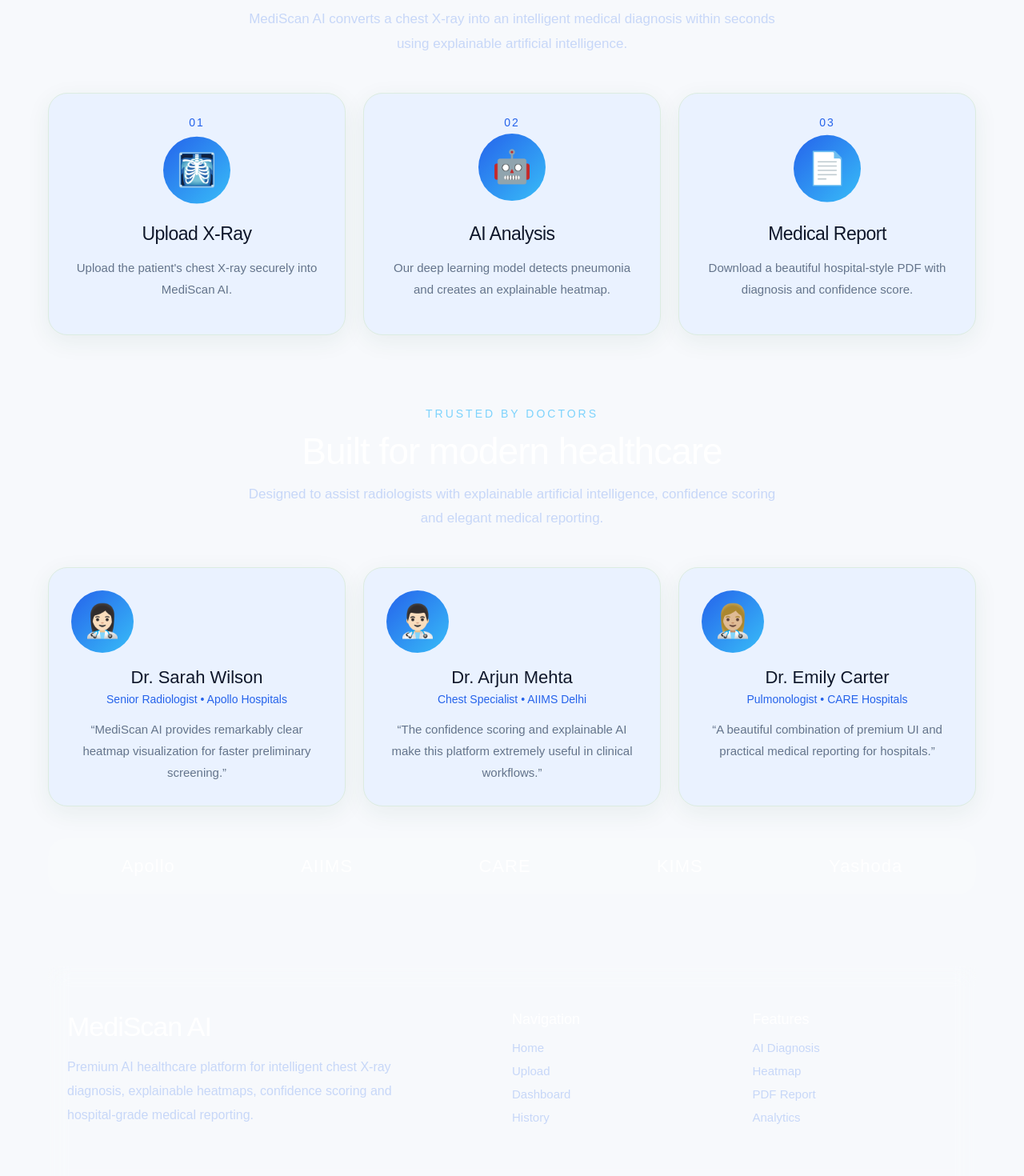
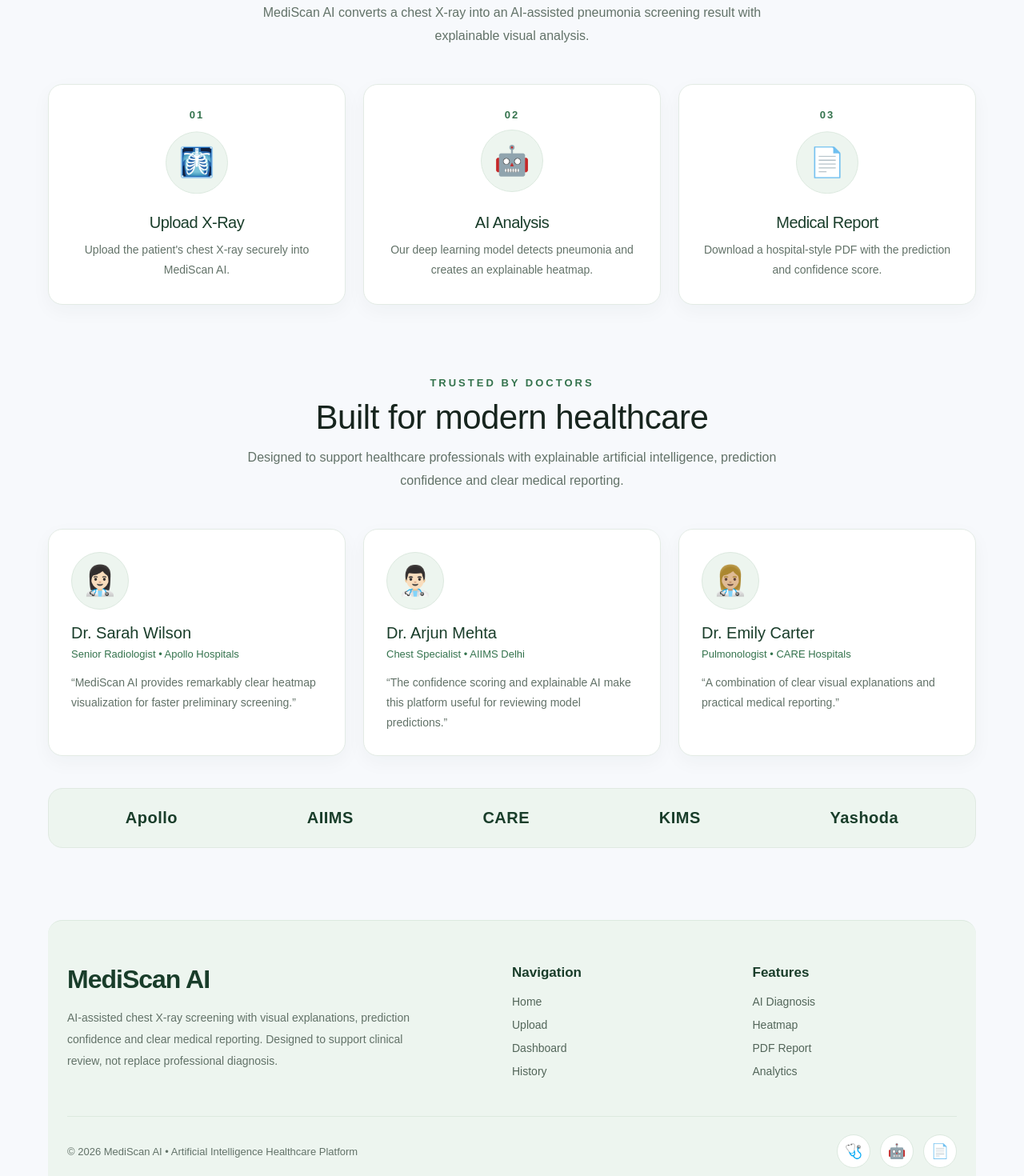
Before and after one commit to anikethreddy-sudo/MediScanAi, a React (Vite) app: page / in a window 1280 px wide. Shown: the part 1320-2790 px from the top of the page at 80% size. Built offline with nearby package versions, Linux system fonts and the light colour scheme; no server answers.

Commit message:
Fix home page section text contrast and styling

```diff
--- a/src/components/Footer.jsx
+++ b/src/components/Footer.jsx
@@ -1,3 +1,4 @@
+
 import { useNavigate } from "react-router-dom";
 
 export default function Footer() {
@@ -6,163 +7,172 @@ export default function Footer() {
   return (
     <>
       <style>{`
-        .footer{
-          margin-top:90px;
-          background:rgba(255,255,255,.05);
-          backdrop-filter:blur(12px);
-          border-top:1px solid rgba(255,255,255,.08);
+        .footer-section {
+          margin-top: 90px;
+          background: #edf5ef;
+          border-top: 1px solid #dce9df;
+          border-radius: 18px 18px 0 0;
+          color: #17251e;
         }
 
-        .footerContainer{
-          max-width:1450px;
-          margin:auto;
-          padding:55px 24px 30px;
+        .footer-container {
+          max-width: 1450px;
+          margin: auto;
+          padding: 55px 24px 30px;
         }
 
-        .top{
-          display:grid;
-          grid-template-columns:2fr 1fr 1fr;
-          gap:45px;
+        .footer-top {
+          display: grid;
+          grid-template-columns: 2fr 1fr 1fr;
+          gap: 45px;
         }
 
-        .brand{
-          color:white;
-          font-size:34px;
-          font-weight:300;
-          letter-spacing:-1px;
+        .footer-brand {
+          color: #193d2a;
+          font-size: 32px;
+          font-weight: 600;
+          letter-spacing: -1px;
         }
 
-        .desc{
-          color:#C7D7F8;
-          line-height:1.9;
-          font-size:16px;
-          font-weight:300;
-          margin-top:16px;
-          max-width:430px;
+        .footer-desc {
+          color: #627268;
+          line-height: 1.9;
+          font-size: 14px;
+          margin-top: 16px;
+          max-width: 430px;
         }
 
-        .heading{
-          color:white;
-          font-size:18px;
-          font-weight:300;
-          margin-bottom:16px;
+        .footer-heading {
+          color: #193d2a;
+          font-size: 17px;
+          font-weight: 600;
+          margin-bottom: 18px;
         }
 
-        .link{
-          color:#C7D7F8;
-          margin-bottom:12px;
-          font-size:15px;
-          font-weight:300;
-          cursor:pointer;
-          transition:.25s;
+        .footer-link {
+          color: #53665a;
+          margin-bottom: 13px;
+          font-size: 14px;
+          cursor: pointer;
+          transition: .25s;
+          width: fit-content;
         }
 
-        .link:hover{
-          color:#38BDF8;
-          transform:translateX(4px);
+        .footer-link:hover {
+          color: #34734d;
+          transform: translateX(4px);
         }
 
-        .bottom{
-          margin-top:35px;
-          padding-top:20px;
-          border-top:1px solid rgba(255,255,255,.08);
-          display:flex;
-          justify-content:space-between;
-          align-items:center;
-          flex-wrap:wrap;
+        .footer-bottom {
+          margin-top: 35px;
+          padding-top: 22px;
+          border-top: 1px solid #dce9df;
+          display: flex;
+          justify-content: space-between;
+          align-items: center;
+          flex-wrap: wrap;
+          gap: 18px;
         }
 
-        .copy{
-          color:#9FB7E8;
-          font-size:14px;
-          font-weight:300;
+        .footer-copy {
+          color: #627268;
+          font-size: 13px;
         }
 
-        .social{
-          display:flex;
-          gap:12px;
+        .footer-social {
+          display: flex;
+          gap: 12px;
         }
 
-        .icon{
-          width:44px;
-          height:44px;
-          border-radius:50%;
-          background:rgba(255,255,255,.08);
-          display:flex;
-          align-items:center;
-          justify-content:center;
-          font-size:18px;
-          cursor:pointer;
-          transition:.3s;
+        .footer-icon {
+          width: 42px;
+          height: 42px;
+          border-radius: 50%;
+          background: #ffffff;
+          border: 1px solid #dce9df;
+          display: flex;
+          align-items: center;
+          justify-content: center;
+          font-size: 18px;
+          cursor: pointer;
+          transition: .3s;
         }
 
-        .icon:hover{
-          background:#2563EB;
-          transform:translateY(-5px);
+        .footer-icon:hover {
+          background: #34734d;
+          transform: translateY(-4px);
         }
 
-        @media(max-width:900px){
-          .top{
-            grid-template-columns:1fr;
+        @media(max-width: 900px) {
+          .footer-top {
+            grid-template-columns: 1fr;
+            gap: 30px;
           }
 
-          .bottom{
-            justify-content:center;
-            text-align:center;
-            gap:18px;
+          .footer-bottom {
+            justify-content: center;
+            text-align: center;
           }
         }
       `}</style>
 
-      <footer className="footer">
-        <div className="footerContainer">
-
-          <div className="top">
+      <footer className="footer-section">
+        <div className="footer-container">
+          <div className="footer-top">
 
             <div>
-              <div className="brand">MediScan AI</div>
+              <div className="footer-brand">MediScan AI</div>
 
-              <p className="desc">
-                Premium AI healthcare platform for intelligent chest X-ray
-                diagnosis, explainable heatmaps, confidence scoring and
-                hospital-grade medical reporting.
+              <p className="footer-desc">
+                AI-assisted chest X-ray screening with visual
+                explanations, prediction confidence and clear
+                medical reporting. Designed to support clinical
+                review, not replace professional diagnosis.
               </p>
             </div>
 
             <div>
-              <div className="heading">Navigation</div>
+              <div className="footer-heading">Navigation</div>
 
-              <div className="link" onClick={()=>navigate("/")}>Home</div>
-              <div className="link" onClick={()=>navigate("/upload")}>Upload</div>
-              <div className="link" onClick={()=>navigate("/dashboard")}>Dashboard</div>
-              <div className="link" onClick={()=>navigate("/history")}>History</div>
+              <div className="footer-link" onClick={() => navigate("/")}>
+                Home
+              </div>
+
+              <div className="footer-link" onClick={() => navigate("/upload")}>
+                Upload
+              </div>
+
+              <div className="footer-link" onClick={() => navigate("/dashboard")}>
+                Dashboard
+              </div>
+
+              <div className="footer-link" onClick={() => navigate("/history")}>
+                History
+              </div>
             </div>
 
             <div>
-              <div className="heading">Features</div>
+              <div className="footer-heading">Features</div>
 
-              <div className="link">AI Diagnosis</div>
-              <div className="link">Heatmap</div>
-              <div className="link">PDF Report</div>
-              <div className="link">Analytics</div>
+              <div className="footer-link">AI Diagnosis</div>
+              <div className="footer-link">Heatmap</div>
+              <div className="footer-link">PDF Report</div>
+              <div className="footer-link">Analytics</div>
             </div>
 
           </div>
 
-          <div className="bottom">
-
-            <div className="copy">
+          <div className="footer-bottom">
+            <div className="footer-copy">
               © 2026 MediScan AI • Artificial Intelligence Healthcare Platform
             </div>
 
-            <div className="social">
-              <div className="icon">🩺</div>
-              <div className="icon">🤖</div>
-              <div className="icon">📄</div>
+            <div className="footer-social">
+              <div className="footer-icon">🩺</div>
+              <div className="footer-icon">🤖</div>
+              <div className="footer-icon">📄</div>
             </div>
-
           </div>
-
         </div>
       </footer>
     </>
--- a/src/components/HowItWorks.jsx
+++ b/src/components/HowItWorks.jsx
@@ -1,3 +1,4 @@
+
 export default function HowItWorks() {
   const steps = [
     {
@@ -16,156 +17,150 @@ export default function HowItWorks() {
       no: "03",
       icon: "📄",
       title: "Medical Report",
-      desc: "Download a beautiful hospital-style PDF with diagnosis and confidence score."
+      desc: "Download a hospital-style PDF with the prediction and confidence score."
     }
   ];
 
   return (
     <>
       <style>{`
-        .how{
-          margin-top:90px;
+        .how-section {
+          margin-top: 90px;
+          color: #17251e;
         }
 
-        .howTop{
-          text-align:center;
-          margin-bottom:45px;
+        .how-top {
+          text-align: center;
+          margin-bottom: 45px;
         }
 
-        .tag{
-          color:#7DD3FC;
-          font-size:14px;
-          font-weight:300;
-          letter-spacing:3px;
+        .how-tag {
+          color: #34734d;
+          font-size: 13px;
+          font-weight: 600;
+          letter-spacing: 3px;
         }
 
-        .title{
-          font-size:46px;
-          font-weight:300;
-          color:white;
-          margin:12px 0;
-          letter-spacing:-1px;
+        .how-title {
+          font-size: 42px;
+          font-weight: 500;
+          color: #17251e;
+          margin: 12px 0;
+          letter-spacing: -1px;
         }
 
-        .sub{
-          max-width:650px;
-          margin:auto;
-          color:#C7D7F8;
-          font-size:17px;
-          font-weight:300;
-          line-height:1.8;
+        .how-sub {
+          max-width: 650px;
+          margin: auto;
+          color: #627268;
+          font-size: 16px;
+          line-height: 1.8;
         }
 
-        .grid{
-          display:grid;
-          grid-template-columns:repeat(3,1fr);
-          gap:22px;
+        .how-grid {
+          display: grid;
+          grid-template-columns: repeat(3, 1fr);
+          gap: 22px;
         }
 
-        .card{
-          background:#EAF2FF;
-          border-radius:24px;
-          padding:28px;
-          text-align:center;
-          transition:.35s;
+        .how-card {
+          background: #ffffff;
+          border: 1px solid #e3ebe5;
+          border-radius: 18px;
+          padding: 30px;
+          text-align: center;
+          transition: .3s ease;
+          box-shadow: 0 8px 25px rgba(25, 61, 42, .04);
         }
 
-        .card:hover{
-          transform:translateY(-8px);
-          box-shadow:0 18px 35px rgba(37,99,235,.25);
+        .how-card:hover {
+          transform: translateY(-7px);
+          box-shadow: 0 16px 35px rgba(25, 61, 42, .10);
+          border-color: #b8d2bf;
         }
 
-        .number{
-          color:#2563EB;
-          font-size:14px;
-          font-weight:300;
-          letter-spacing:2px;
-          margin-bottom:14px;
+        .how-number {
+          color: #34734d;
+          font-size: 13px;
+          font-weight: 700;
+          letter-spacing: 2px;
+          margin-bottom: 18px;
         }
 
-        .circle{
-          width:84px;
-          height:84px;
-          border-radius:50%;
-          margin:auto;
-          display:flex;
-          align-items:center;
-          justify-content:center;
-          font-size:40px;
-          background:linear-gradient(135deg,#2563EB,#38BDF8);
-          color:white;
-          animation:float 3.5s ease-in-out infinite;
+        .how-circle {
+          width: 78px;
+          height: 78px;
+          border-radius: 50%;
+          margin: auto;
+          display: flex;
+          align-items: center;
+          justify-content: center;
+          font-size: 36px;
+          background: #edf5ef;
+          border: 1px solid #dce9df;
+          animation: howFloat 3.5s ease-in-out infinite;
         }
 
-        .card:nth-child(2) .circle{
-          animation-delay:.7s;
+        .how-card:nth-child(2) .how-circle {
+          animation-delay: .7s;
         }
 
-        .card:nth-child(3) .circle{
-          animation-delay:1.4s;
+        .how-card:nth-child(3) .how-circle {
+          animation-delay: 1.4s;
         }
 
-        @keyframes float{
-          0%,100%{transform:translateY(0)}
-          50%{transform:translateY(-8px)}
+        @keyframes howFloat {
+          0%, 100% { transform: translateY(0); }
+          50% { transform: translateY(-7px); }
         }
 
-        .card h3{
-          color:#0F172A;
-          font-size:23px;
-          font-weight:300;
-          margin:20px 0 10px;
+        .how-card h3 {
+          color: #193d2a;
+          font-size: 20px;
+          font-weight: 500;
+          margin: 20px 0 10px;
         }
 
-        .card p{
-          color:#64748B;
-          font-size:15px;
-          font-weight:300;
-          line-height:1.8;
+        .how-card p {
+          color: #627268;
+          font-size: 14px;
+          line-height: 1.8;
+          margin: 0;
         }
 
-        @media(max-width:900px){
-          .grid{
-            grid-template-columns:1fr;
+        @media(max-width: 900px) {
+          .how-grid {
+            grid-template-columns: 1fr;
           }
 
-          .title{
-            font-size:38px;
+          .how-title {
+            font-size: 34px;
           }
         }
       `}</style>
 
-      <section className="how">
+      <section className="how-section">
+        <div className="how-top">
+          <div className="how-tag">HOW IT WORKS</div>
 
-        <div className="howTop">
-          <div className="tag">HOW IT WORKS</div>
+          <h2 className="how-title">Three simple steps</h2>
 
-          <h2 className="title">
-            Three simple steps
-          </h2>
-
-          <p className="sub">
-            MediScan AI converts a chest X-ray into an intelligent medical
-            diagnosis within seconds using explainable artificial intelligence.
+          <p className="how-sub">
+            MediScan AI converts a chest X-ray into an AI-assisted
+            pneumonia screening result with explainable visual analysis.
           </p>
         </div>
 
-        <div className="grid">
+        <div className="how-grid">
           {steps.map((step) => (
-            <div className="card" key={step.no}>
-
-              <div className="number">{step.no}</div>
-
-              <div className="circle">{step.icon}</div>
-
+            <div className="how-card" key={step.no}>
+              <div className="how-number">{step.no}</div>
+              <div className="how-circle">{step.icon}</div>
               <h3>{step.title}</h3>
-
               <p>{step.desc}</p>
-
             </div>
           ))}
         </div>
-
       </section>
     </>
   );
--- a/src/components/TrustSection.jsx
+++ b/src/components/TrustSection.jsx
@@ -1,3 +1,4 @@
+
 export default function TrustSection() {
   const doctors = [
     {
@@ -14,7 +15,7 @@ export default function TrustSection() {
       hospital: "AIIMS Delhi",
       avatar: "👨🏻‍⚕️",
       review:
-        "The confidence scoring and explainable AI make this platform extremely useful in clinical workflows."
+        "The confidence scoring and explainable AI make this platform useful for reviewing model predictions."
     },
     {
       name: "Dr. Emily Carter",
@@ -22,103 +23,165 @@ export default function TrustSection() {
       hospital: "CARE Hospitals",
       avatar: "👩🏼‍⚕️",
       review:
-        "A beautiful combination of premium UI and practical medical reporting for hospitals."
+        "A combination of clear visual explanations and practical medical reporting."
     }
   ];
 
   return (
     <>
       <style>{`
-      .trust{margin-top:90px;}
-      .trustTop{text-align:center;margin-bottom:45px;}
-      .tag{color:#7DD3FC;letter-spacing:3px;font-size:14px;font-weight:300;}
-      .title{font-size:46px;font-weight:300;color:white;margin:12px 0;}
-      .sub{max-width:680px;margin:auto;color:#C7D7F8;font-size:17px;font-weight:300;line-height:1.8;}
+        .trust-section {
+          margin-top: 90px;
+          color: #17251e;
+        }
 
-      .grid{display:grid;grid-template-columns:repeat(3,1fr);gap:22px;}
+        .trust-top {
+          text-align: center;
+          margin-bottom: 45px;
+        }
 
-      .card{
-        background:#EAF2FF;
-        border-radius:24px;
-        padding:28px;
-        transition:.35s;
-      }
+        .trust-tag {
+          color: #34734d;
+          letter-spacing: 3px;
+          font-size: 13px;
+          font-weight: 600;
+        }
 
-      .card:hover{
-        transform:translateY(-8px);
-        box-shadow:0 18px 35px rgba(37,99,235,.25);
-      }
+        .trust-title {
+          font-size: 42px;
+          font-weight: 500;
+          color: #17251e;
+          margin: 12px 0;
+        }
 
-      .avatar{
-        width:78px;
-        height:78px;
-        border-radius:50%;
-        background:linear-gradient(135deg,#2563EB,#38BDF8);
-        display:flex;
-        align-items:center;
-        justify-content:center;
-        font-size:40px;
-        margin-bottom:18px;
-      }
+        .trust-sub {
+          max-width: 680px;
+          margin: auto;
+          color: #627268;
+          font-size: 16px;
+          line-height: 1.8;
+        }
 
-      .name{font-size:22px;font-weight:300;color:#0F172A;}
-      .role{color:#2563EB;font-size:14px;font-weight:300;margin:6px 0 16px;}
-      .review{color:#64748B;font-size:15px;font-weight:300;line-height:1.8;}
+        .trust-grid {
+          display: grid;
+          grid-template-columns: repeat(3, 1fr);
+          gap: 22px;
+        }
 
-      .logos{
-        margin-top:40px;
-        display:flex;
-        justify-content:space-around;
-        flex-wrap:wrap;
-        gap:18px;
-        background:rgba(255,255,255,.08);
-        border-radius:22px;
-        padding:22px;
-      }
+        .trust-card {
+          background: #ffffff;
+          border: 1px solid #e3ebe5;
+          border-radius: 18px;
+          padding: 28px;
+          transition: .3s ease;
+          box-shadow: 0 8px 25px rgba(25, 61, 42, .04);
+        }
 
-      .logo{color:white;font-size:22px;font-weight:300;letter-spacing:1px;opacity:.95;}
+        .trust-card:hover {
+          transform: translateY(-7px);
+          box-shadow: 0 16px 35px rgba(25, 61, 42, .10);
+          border-color: #b8d2bf;
+        }
 
-      @media(max-width:900px){
-        .grid{grid-template-columns:1fr;}
-        .title{font-size:36px;}
-      }
+        .trust-avatar {
+          width: 72px;
+          height: 72px;
+          border-radius: 50%;
+          background: #edf5ef;
+          border: 1px solid #dce9df;
+          display: flex;
+          align-items: center;
+          justify-content: center;
+          font-size: 36px;
+          margin-bottom: 18px;
+        }
+
+        .trust-name {
+          font-size: 20px;
+          font-weight: 500;
+          color: #193d2a;
+        }
+
+        .trust-role {
+          color: #34734d;
+          font-size: 13px;
+          margin: 7px 0 16px;
+        }
+
+        .trust-review {
+          color: #627268;
+          font-size: 14px;
+          line-height: 1.8;
+        }
+
+        .trust-logos {
+          margin-top: 40px;
+          display: flex;
+          justify-content: space-around;
+          align-items: center;
+          flex-wrap: wrap;
+          gap: 20px;
+          background: #edf5ef;
+          border: 1px solid #e0eae2;
+          border-radius: 18px;
+          padding: 25px;
+        }
+
+        .trust-logo {
+          color: #193d2a;
+          font-size: 20px;
+          font-weight: 600;
+          letter-spacing: .5px;
+        }
+
+        @media(max-width: 900px) {
+          .trust-grid {
+            grid-template-columns: 1fr;
+          }
+
+          .trust-title {
+            font-size: 34px;
+          }
+        }
       `}</style>
 
-      <section className="trust">
+      <section className="trust-section">
+        <div className="trust-top">
+          <div className="trust-tag">TRUSTED BY DOCTORS</div>
 
-        <div className="trustTop">
-          <div className="tag">TRUSTED BY DOCTORS</div>
-          <h2 className="title">Built for modern healthcare</h2>
-          <p className="sub">
-            Designed to assist radiologists with explainable artificial intelligence,
-            confidence scoring and elegant medical reporting.
+          <h2 className="trust-title">
+            Built for modern healthcare
+          </h2>
+
+          <p className="trust-sub">
+            Designed to support healthcare professionals with
+            explainable artificial intelligence, prediction confidence
+            and clear medical reporting.
           </p>
         </div>
 
-        <div className="grid">
-          {doctors.map((doc)=>(
-            <div className="card" key={doc.name}>
-
-              <div className="avatar">{doc.avatar}</div>
-
-              <div className="name">{doc.name}</div>
-
-              <div className="role">{doc.role} • {doc.hospital}</div>
-
-              <div className="review">“{doc.review}”</div>
-
+        <div className="trust-grid">
+          {doctors.map((doc) => (
+            <div className="trust-card" key={doc.name}>
+              <div className="trust-avatar">{doc.avatar}</div>
+              <div className="trust-name">{doc.name}</div>
+              <div className="trust-role">
+                {doc.role} • {doc.hospital}
+              </div>
+              <div className="trust-review">
+                “{doc.review}”
+              </div>
             </div>
           ))}
         </div>
 
-        <div className="logos">
-          <div className="logo">Apollo</div>
-          <div className="logo">AIIMS</div>
-          <div className="logo">CARE</div>
-          <div className="logo">KIMS</div>
-          <div className="logo">Yashoda</div>
+        <div className="trust-logos">
+          <div className="trust-logo">Apollo</div>
+          <div className="trust-logo">AIIMS</div>
+          <div className="trust-logo">CARE</div>
+          <div className="trust-logo">KIMS</div>
+          <div className="trust-logo">Yashoda</div>
         </div>
-
       </section>
     </>
   );
```
